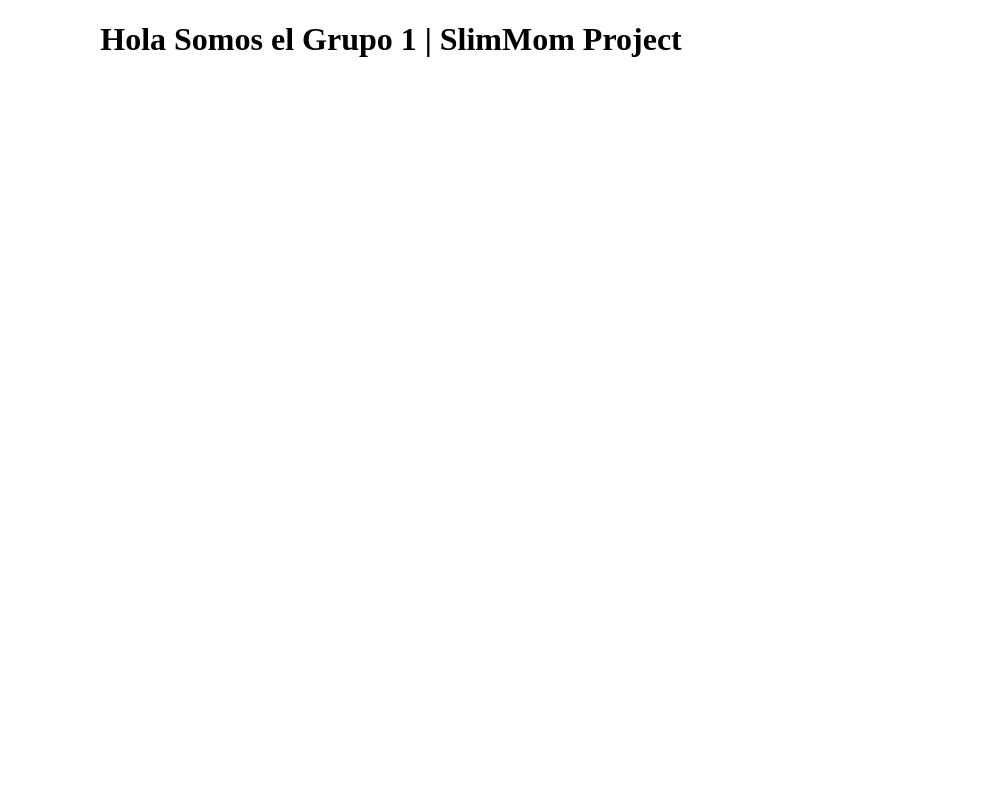
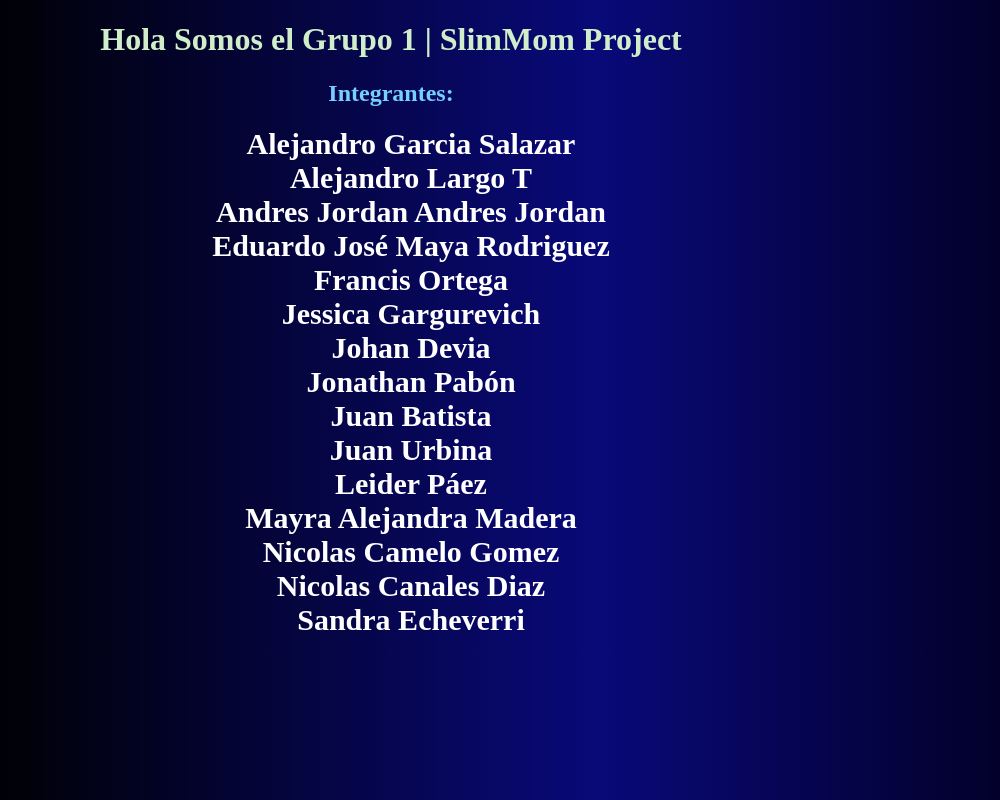
Before and after one commit to rhames86/SlimMom-FrontEnd, a React (Create React App) app: page / in a window 1280 px wide. Shown: the whole page, without its empty margins (249-1249 px from the left). Built offline with nearby package versions, Linux system fonts and the light colour scheme.

Commit message:
Prueba de cambios

```diff
--- a/src/components/App.css
+++ b/src/components/App.css
@@ -1,3 +1,27 @@
 .App {
   text-align: center;
 }
+h1 {
+  color: rgb(207, 238, 201);
+}
+h2 {
+  color: #76cfff;
+}
+ul {
+  list-style: none;
+}
+li {
+  font-size: 30px;
+  /* color: rgb(75, 151, 245); */
+  color: rgb(255, 255, 255);
+}
+body {
+  background: rgb(255, 255, 255);
+  background: linear-gradient(
+    90deg,
+    rgb(0, 0, 0) 0%,
+    rgb(0, 0, 0) 17%,
+    rgba(9, 9, 121, 1) 66%,
+    rgba(2, 0, 36, 1) 100%
+  );
+}
--- a/src/components/App.jsx
+++ b/src/components/App.jsx
@@ -4,6 +4,54 @@ function App() {
   return (
     <div className="App">
       <h1>Hola Somos el Grupo 1 | SlimMom Project</h1>
+      <h2>Integrantes:</h2>
+      <ul>
+        <li>
+          <b>Alejandro Garcia Salazar</b>
+        </li>
+        <li>
+          <b>Alejandro Largo T</b>
+        </li>
+        <li>
+          <b>Andres Jordan Andres Jordan</b>
+        </li>
+        <li>
+          <b>Eduardo José Maya Rodriguez</b>
+        </li>
+        <li>
+          <b>Francis Ortega</b>
+        </li>
+        <li>
+          <b>Jessica Gargurevich</b>
+        </li>
+        <li>
+          <b>Johan Devia</b>
+        </li>
+        <li>
+          <b>Jonathan Pabón</b>
+        </li>
+        <li>
+          <b>Juan Batista</b>
+        </li>
+        <li>
+          <b>Juan Urbina</b>
+        </li>
+        <li>
+          <b>Leider Páez</b>
+        </li>
+        <li>
+          <b>Mayra Alejandra Madera</b>
+        </li>
+        <li>
+          <b>Nicolas Camelo Gomez</b>
+        </li>
+        <li>
+          <b>Nicolas Canales Diaz</b>
+        </li>
+        <li>
+          <b>Sandra Echeverri</b>
+        </li>
+      </ul>
     </div>
   );
 }
```
